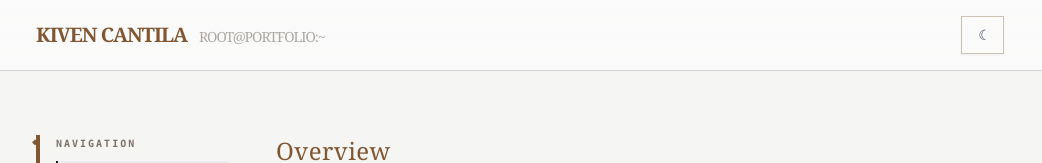
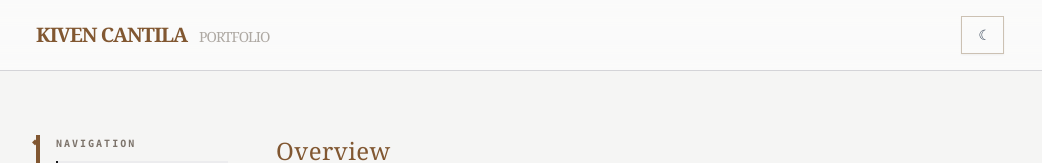
Before and after one commit to cantilakiven/vintage_portfolio, a React (Vite) app: page / in a window 1280 px wide. Shown: the top 163 px of the page, without its empty margins (120-1162 px from the left). Built offline with nearby package versions, Linux system fonts and the light colour scheme; the HTML template or start-up script is replaced by a standard one; a web font is replaced by a local one.

Commit message:
registered to google owner gsc

```diff
--- a/index.html
+++ b/index.html
@@ -20,6 +20,7 @@
     <link rel="apple-touch-icon" sizes="180x180" href="/apple-touch-icon.png" />
     <link rel="manifest" href="/site.webmanifest" />
     <link rel="canonical" href="https://cantilakiven-24.vercel.app/" />
+    <meta name="google-site-verification" content="w29RNc7VtJ_ff1dqaSgsOvCmvquJexUHGTqs4NPt-eE" />
 
     <meta property="og:locale" content="en" />
 
--- /dev/null
+++ b/public/googleb99ecccfa286fd6f.html
@@ -0,0 +1 @@
+google-site-verification: googleb99ecccfa286fd6f.html
--- a/src/pages/Index.tsx
+++ b/src/pages/Index.tsx
@@ -94,7 +94,7 @@
               <h1 className="text-lg md:text-xl font-bold tracking-tighter uppercase">
                 Kiven Cantila
                 <span className="hidden sm:inline text-muted-foreground font-normal ml-3 text-sm opacity-60">
-                  root@portfolio:~
+                  Portfolio
                 </span>
               </h1>
             </div>
```
